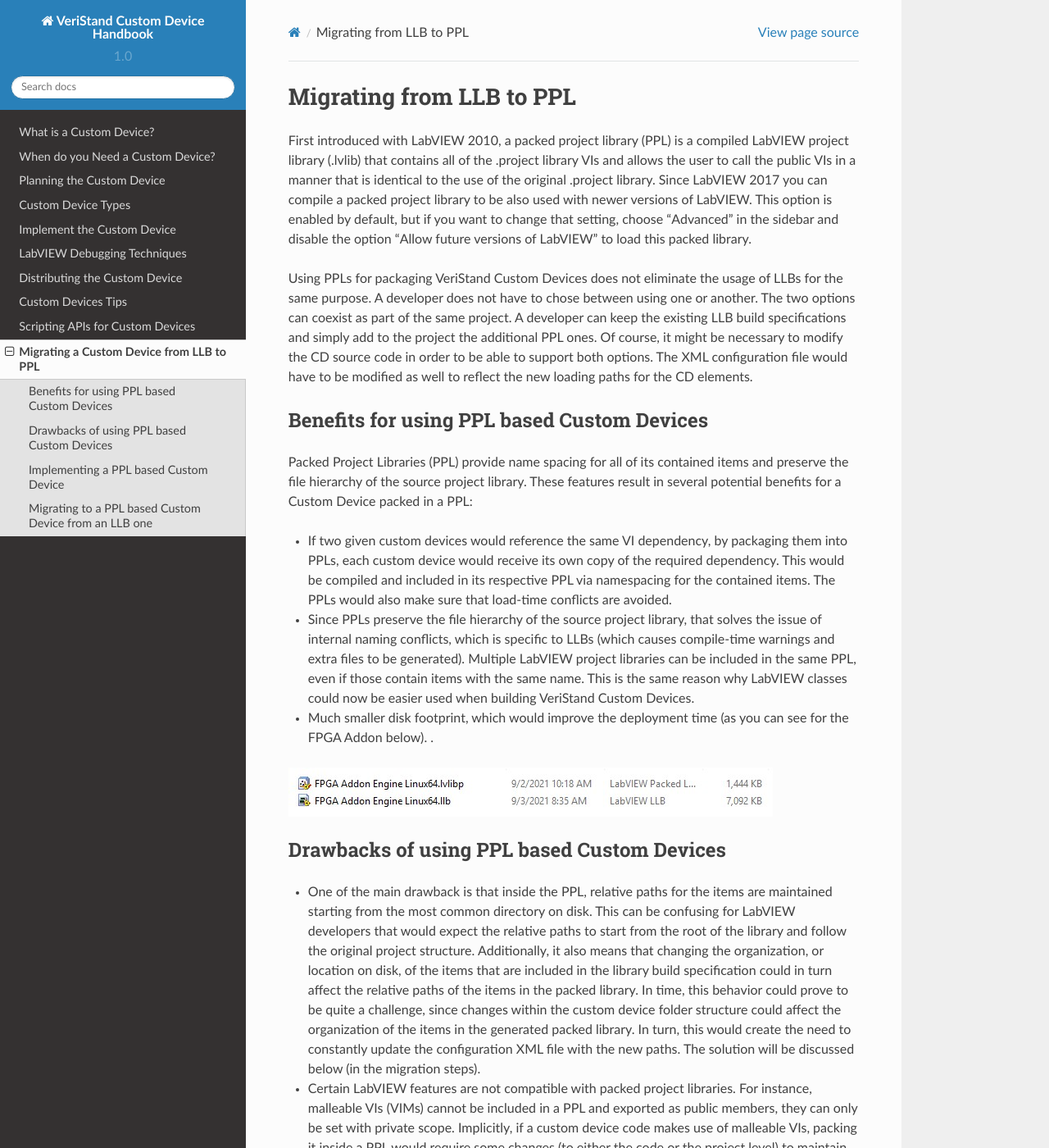
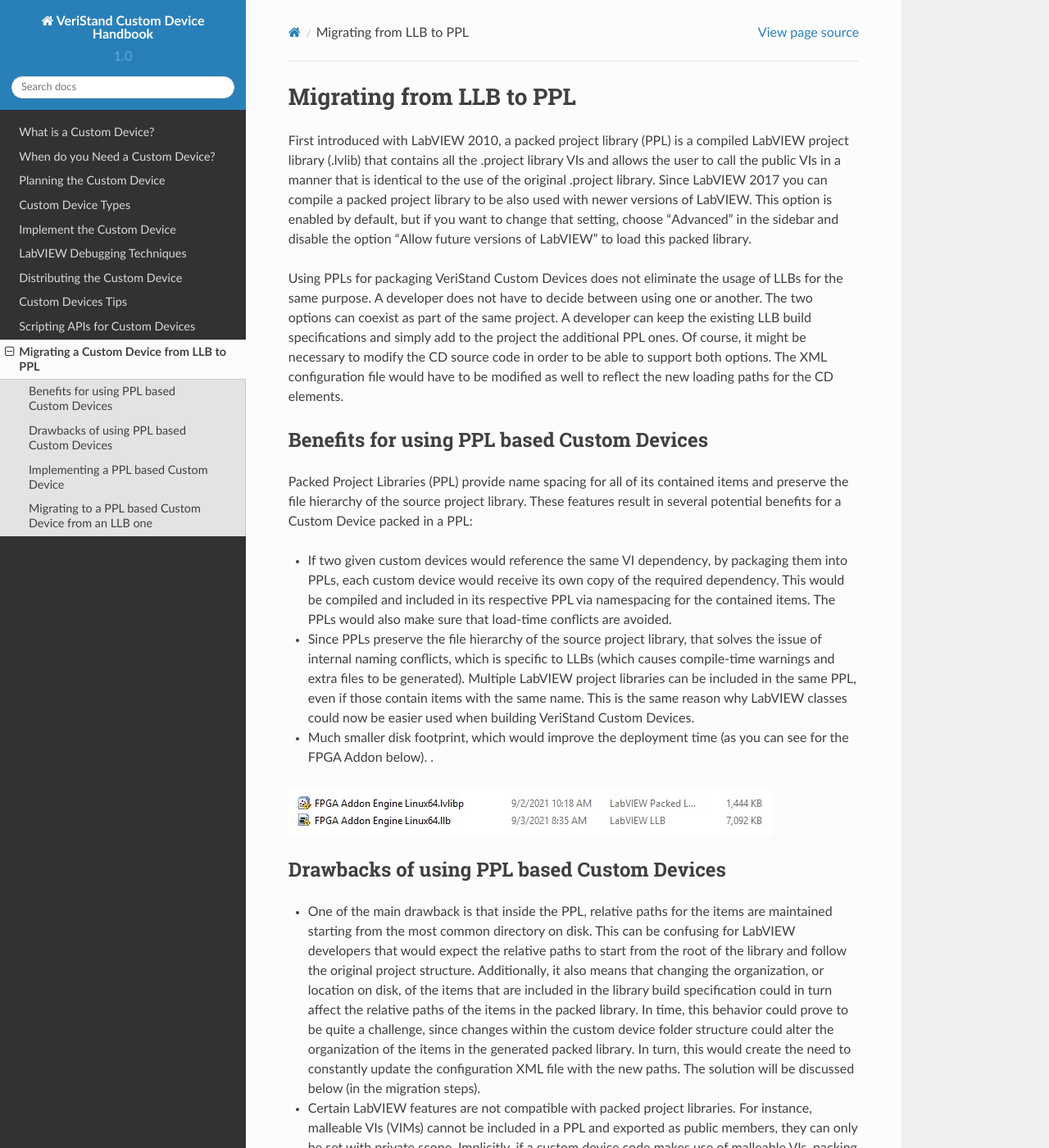
Before and after one commit to ni/niveristand-custom-device-handbook, a Sphinx documentation site: the page built from docs/Migrating_LLB_to_a_PPL_based_Custom_Device.md, in a window 1280 px wide and 1400 px high. Shown: the whole window at 82% size. Built offline with Sphinx 7.4.7 and the Read the Docs theme 2.0.0, drawn with Linux system fonts in a browser that asks for light colours; pages that are not in the unit, such as notebooks, are missing from menus; some of the changed text lies outside the part shown.

Commit message:
Final push

```diff
--- a/docs/Migrating_LLB_to_a_PPL_based_Custom_Device.md
+++ b/docs/Migrating_LLB_to_a_PPL_based_Custom_Device.md
@@ -1,8 +1,8 @@
 ## Migrating from LLB to PPL
 
-First introduced with LabVIEW 2010, a packed project library (PPL) is a compiled LabVIEW project library (.lvlib) that contains all of the .project library VIs and allows the user to call the public VIs in a manner that is identical to the use of the original .project library. Since LabVIEW 2017 you can compile a packed project library to be also used with newer versions of LabVIEW. This option is enabled by default, but if you want to change that setting, choose "Advanced" in the sidebar and disable the option "Allow future versions of LabVIEW" to load this packed library.
+First introduced with LabVIEW 2010, a packed project library (PPL) is a compiled LabVIEW project library (.lvlib) that contains all the .project library VIs and allows the user to call the public VIs in a manner that is identical to the use of the original .project library. Since LabVIEW 2017 you can compile a packed project library to be also used with newer versions of LabVIEW. This option is enabled by default, but if you want to change that setting, choose "Advanced" in the sidebar and disable the option "Allow future versions of LabVIEW" to load this packed library.
 
-Using PPLs for packaging VeriStand Custom Devices does not eliminate the usage of LLBs for the same purpose. A developer does not have to chose between using one or another. The two options can coexist as part of the same project. A developer can keep the existing LLB build specifications and simply add to the project the additional PPL ones. Of course, it might be necessary to modify the CD source code in order to be able to support both options. The XML configuration file would have to be modified as well to reflect the new loading paths for the CD elements.
+Using PPLs for packaging VeriStand Custom Devices does not eliminate the usage of LLBs for the same purpose. A developer does not have to decide between using one or another. The two options can coexist as part of the same project. A developer can keep the existing LLB build specifications and simply add to the project the additional PPL ones. Of course, it might be necessary to modify the CD source code in order to be able to support both options. The XML configuration file would have to be modified as well to reflect the new loading paths for the CD elements.
 
 ### Benefits for using PPL based Custom Devices
 
@@ -16,7 +16,7 @@
 ![](images/Disk_Footprint.jpg)
 ### Drawbacks of using PPL based Custom Devices
 
-* One of the main drawback is that inside the PPL, relative paths for the items are maintained starting from the most common directory on disk. This can be confusing for LabVIEW developers that would expect the relative paths to start from the root of the library and follow the original project structure. Additionally, it also means that changing the organization, or location on disk, of the items that are included in the library build specification could in turn affect the relative paths of the items in the packed library. In time, this behavior could prove to be quite a challenge, since changes within the custom device folder structure could affect the organization of the items in the generated packed library. In turn, this would create the need to constantly update the configuration XML file with the new paths. The solution will be discussed below (in the migration steps).
+* One of the main drawback is that inside the PPL, relative paths for the items are maintained starting from the most common directory on disk. This can be confusing for LabVIEW developers that would expect the relative paths to start from the root of the library and follow the original project structure. Additionally, it also means that changing the organization, or location on disk, of the items that are included in the library build specification could in turn affect the relative paths of the items in the packed library. In time, this behavior could prove to be quite a challenge, since changes within the custom device folder structure could alter the organization of the items in the generated packed library. In turn, this would create the need to constantly update the configuration XML file with the new paths. The solution will be discussed below (in the migration steps).
 
 * Certain LabVIEW features are not compatible with packed project libraries. For instance, malleable VIs (VIMs) cannot be included in a PPL and exported as public members, they can only be set with private scope. Implicitly, if a custom device code makes use of malleable VIs, packing it inside a PPL would require some changes (to either the code or the project level) to maintain compatibility.
 
@@ -24,16 +24,16 @@
 
 ![](images/VeriStand_Path_Error.png)
 
-* Certain VeriStand Custom Device APIs (like the NI VeriStand Custom Device Channel APIs) are using Global Data References. This will lead to deployment errors for PPL based custom devices that use this API. Additional details, as well as the fix for this problem is described in the next chapter.
+* Certain VeriStand Custom Device APIs (like the NI VeriStand Custom Device Channel APIs) are using Global Data References. This will lead to deployment errors for PPL based custom devices that use this API. Additional details, as well as the fix for this problem, is described in the next chapter.
 
 ### Implementing a PPL based Custom Device
 
-For creating a new packed project library based Custom Device you can start from a Custom Device template project. You can choose one for your application from the [VeriStand Custom Device Wizard](https://github.com/ni/niveristand-custom-device-wizard/releases).
+For creating a new packed project library based Custom Device, you can start from a Custom Device template project. You can choose one for your application from the [VeriStand Custom Device Wizard](https://github.com/ni/niveristand-custom-device-wizard/releases).
 ### Migrating to a PPL based Custom Device from an LLB one
 
 1. Changes for the VeriStand System Explorer
 
-Now we will discuss the VeriStand error (mentioned in the drawbacks section), and how can we make it disappear. The solution would be to change the code of the **Initialization** VI and **Action on Compile** VI (as you can see below). The subVI in the Initialization VI dynamically deletes all of the the RT Driver paths from the system definition, after the Custom Device was created. This is acceptable, since these paths are used only during and after deployment. The purpose of the subVI added in the Action on Compile VI, is to re-insert the corresponding RT Driver paths, right before the system deployment. Since VeriStand keeps a copy of the deployed system definition in the local cache ( unless the system definition is unmodified between deployments), this latest change is preserved - therefore, VeriStand now has a "complete" system definition in the local cache, which will be used for subsequent deployments. A good example (where you can see the exact structure of the subVIs) is implemented on [FPGA Add-on Custom Device](https://github.com/ni/niveristand-fpga-addon-custom-device) and will be available in the upcoming version of the LabVIEW Custom Device Wizard.
+Now we will discuss the VeriStand error (mentioned in the drawbacks section), and how can we make it disappear. The solution would be to change the code of the **Initialization** VI and **Action on Compile** VI (as you can see below). The subVI in the *Initialization VI* dynamically deletes all the RT Driver paths from the system definition, after the Custom Device was created. This is acceptable, since these paths are used only during and after deployment. The purpose of the subVI added in the Action on Compile VI, is to re-insert the corresponding RT Driver paths, right before the system deployment. Since VeriStand keeps a copy of the deployed system definition in the local cache (unless the system definition is unmodified between deployments), this latest change is preserved - therefore, VeriStand now has a "complete" system definition in the local cache, which will be used for subsequent deployments. A good example (where you can see the exact structure of the subVIs) is implemented on [FPGA Add-on Custom Device](https://github.com/ni/niveristand-fpga-addon-custom-device) and will be available in the upcoming version of the LabVIEW Custom Device Wizard.
 
 ![](images/Initialization_Change.png)
 
@@ -112,7 +113,7 @@
 
 **Note:** You need to update also the `<RealTimeSystemDestination>` tags.
 
-If you don't want to spend time manually changing the paths, you can chose to implement a VI that automatically updates the XML file (see below). This is also the long-term solution for the problem with relative paths, metioned earlier.
+If you don't want to spend time manually changing the paths, you can choose to implement a VI that automatically updates the XML file (see below). This is also the long-term solution for the problem with relative paths, mentioned earlier.
 
 ![](images/XML_updater.PNG)
 
```
Also changed, not shown: other parts of docs/Migrating_LLB_to_a_PPL_based_Custom_Device.md (+9 -8 lines).
